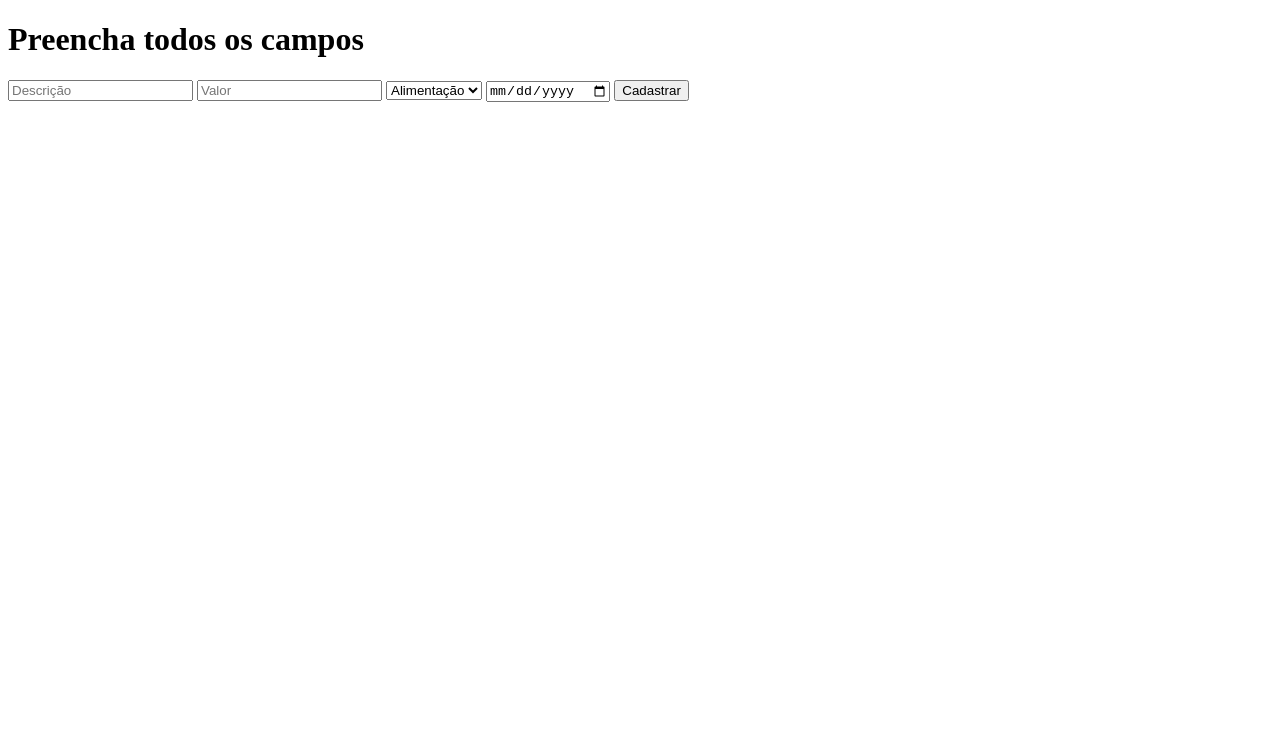
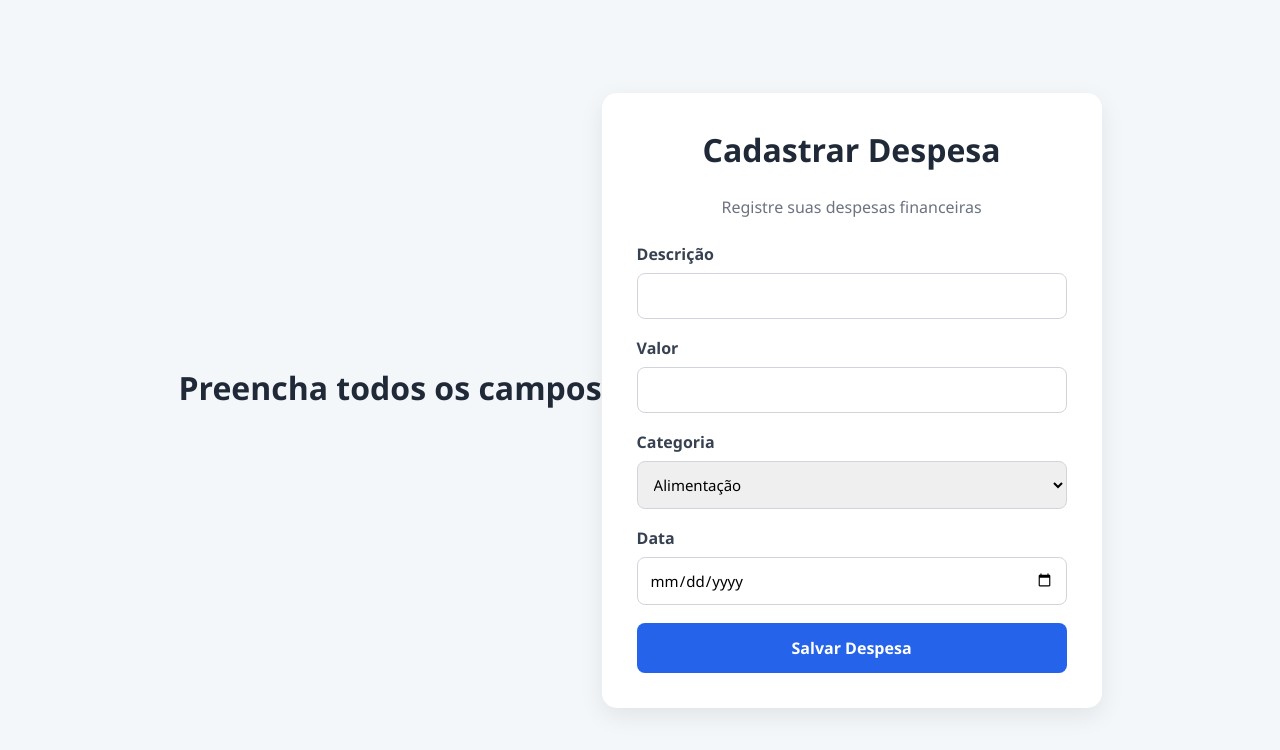
Before and after one commit to BrunoMeloMorais22/projeto_despesas_pessoias, a website: page public/html/despesas.html in a window 1280 px wide. Drawn offline with Linux system fonts and the light colour scheme.

```diff
--- a/public/css/dashboard.css
+++ b/public/css/dashboard.css
@@ -20,3 +20,7 @@
 tr:nth-child(even) {
   background-color: #dddddd;
 }
+#expenseChart {
+    width: 500px !important;
+    height: 500px !important;
+}
--- /dev/null
+++ b/public/css/despesas.css
@@ -0,0 +1,84 @@
+* {
+    margin: 0;
+    padding: 0;
+    box-sizing: border-box;
+    font-family: "Segoe UI", sans-serif;
+}
+
+body {
+    background: #f4f7fa;
+    min-height: 100vh;
+    display: flex;
+    justify-content: center;
+    align-items: center;
+    padding: 20px;
+}
+
+.container {
+    width: 100%;
+    max-width: 500px;
+}
+
+.card {
+    background: #fff;
+    padding: 35px;
+    border-radius: 15px;
+    box-shadow: 0 8px 25px rgba(0, 0, 0, 0.08);
+}
+
+h1 {
+    text-align: center;
+    color: #1f2937;
+    margin-bottom: 25px;
+}
+
+.form-group {
+    display: flex;
+    flex-direction: column;
+    margin-bottom: 18px;
+}
+
+label {
+    margin-bottom: 8px;
+    font-weight: 600;
+    color: #374151;
+}
+
+input,
+select {
+    padding: 12px;
+    border: 1px solid #d1d5db;
+    border-radius: 8px;
+    outline: none;
+    transition: 0.3s;
+    font-size: 15px;
+}
+
+input:focus,
+select:focus {
+    border-color: #2563eb;
+    box-shadow: 0 0 0 3px rgba(37, 99, 235, 0.15);
+}
+
+button {
+    width: 100%;
+    padding: 14px;
+    border: none;
+    border-radius: 8px;
+    background: #2563eb;
+    color: white;
+    font-size: 16px;
+    font-weight: bold;
+    cursor: pointer;
+    transition: 0.3s;
+}
+
+button:hover {
+    background: #1d4ed8;
+}
+
+.subtitle {
+    text-align: center;
+    color: #6b7280;
+    margin-bottom: 25px;
+}
--- a/public/html/despesas.html
+++ b/public/html/despesas.html
@@ -3,27 +3,56 @@
 <head>
     <meta charset="UTF-8">
     <meta name="viewport" content="width=device-width, initial-scale=1.0">
+    <link rel="stylesheet" href="../css/despesas.css">
     <title>Tela de Cadastro</title>
 </head>
 <body>
     <h1>Preencha todos os campos</h1>
 
-    <form id="expenseForm" action="/auth/expenses">
-        <input type="text" id="descricao" placeholder="Descrição">
+    <div class="container">
+    <div class="card">
 
-        <input type="number" id="valor" placeholder="Valor" step="0.1">
+        <h1>Cadastrar Despesa</h1>
+        <p class="subtitle">
+            Registre suas despesas financeiras
+        </p>
 
-        <select id="categoria">
-            <option value="Alimentacao">Alimentação</option>
-            <option value="Transporte">Transporte</option>
-            <option value="Lazer">Lazer</option>
-            <option value="Outros">Outros</option>
-        </select>
+        <form id="expenseForm">
 
-        <input type="date" id="data">
+            <div class="form-group">
+                <label>Descrição</label>
+                <input type="text" id="descricao">
+            </div>
 
-        <button type="submit">Cadastrar</button>
-    </form>
+            <div class="form-group">
+                <label>Valor</label>
+                <input type="number" id="valor">
+            </div>
+
+            <div class="form-group">
+                <label>Categoria</label>
+                <select id="categoria">
+                    <option>Alimentação</option>
+                    <option>Transporte</option>
+                    <option>Lazer</option>
+                    <option>Saúde</option>
+                    <option>Outros</option>
+                </select>
+            </div>
+
+            <div class="form-group">
+                <label>Data</label>
+                <input type="date" id="data">
+            </div>
+
+            <button type="submit">
+                Salvar Despesa
+            </button>
+
+        </form>
+
+    </div>
+</div>
 
     <script src="../javascript/script.js"></script>
 </body>
```
Also changed, not shown: public/html/dashboard.html (+3 -0 lines), public/javascript/dashboard.js (+29 -7 lines).
